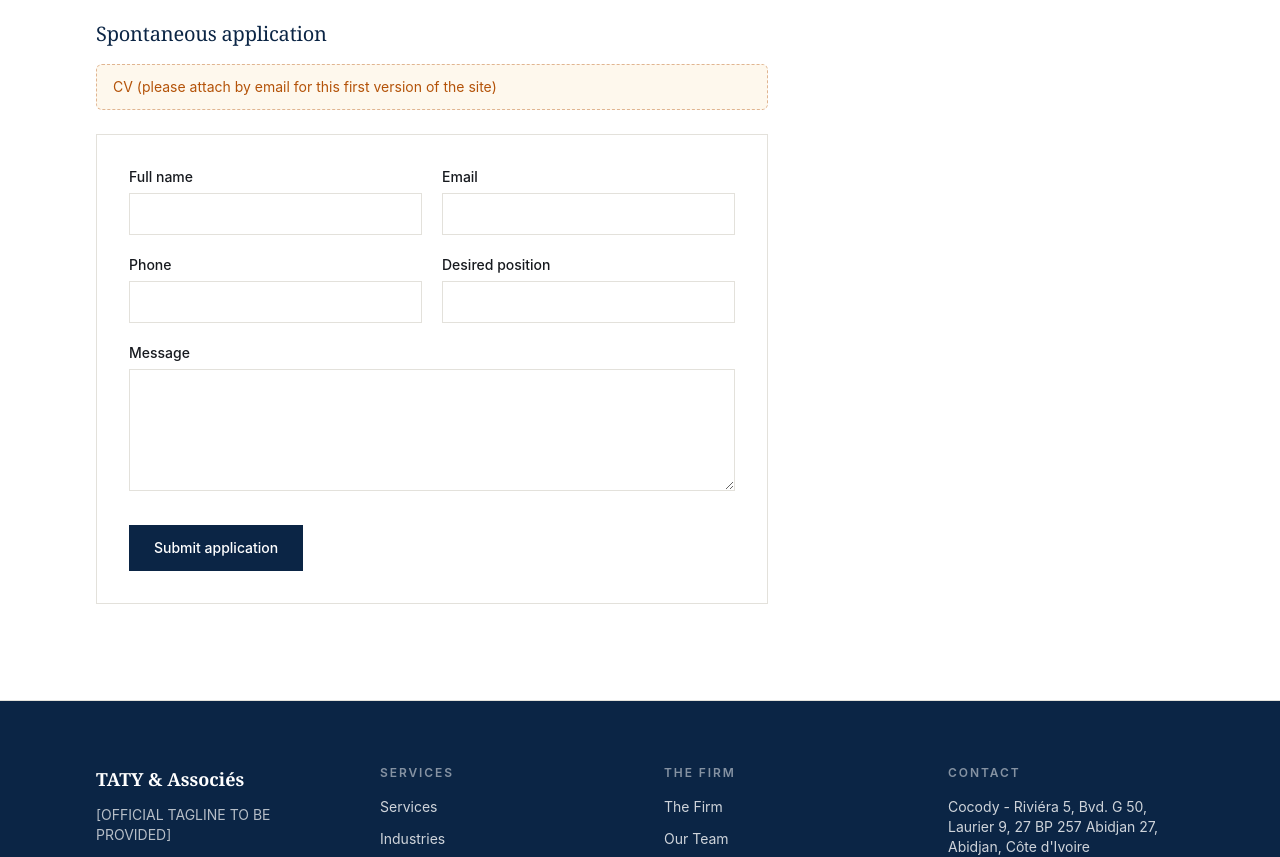
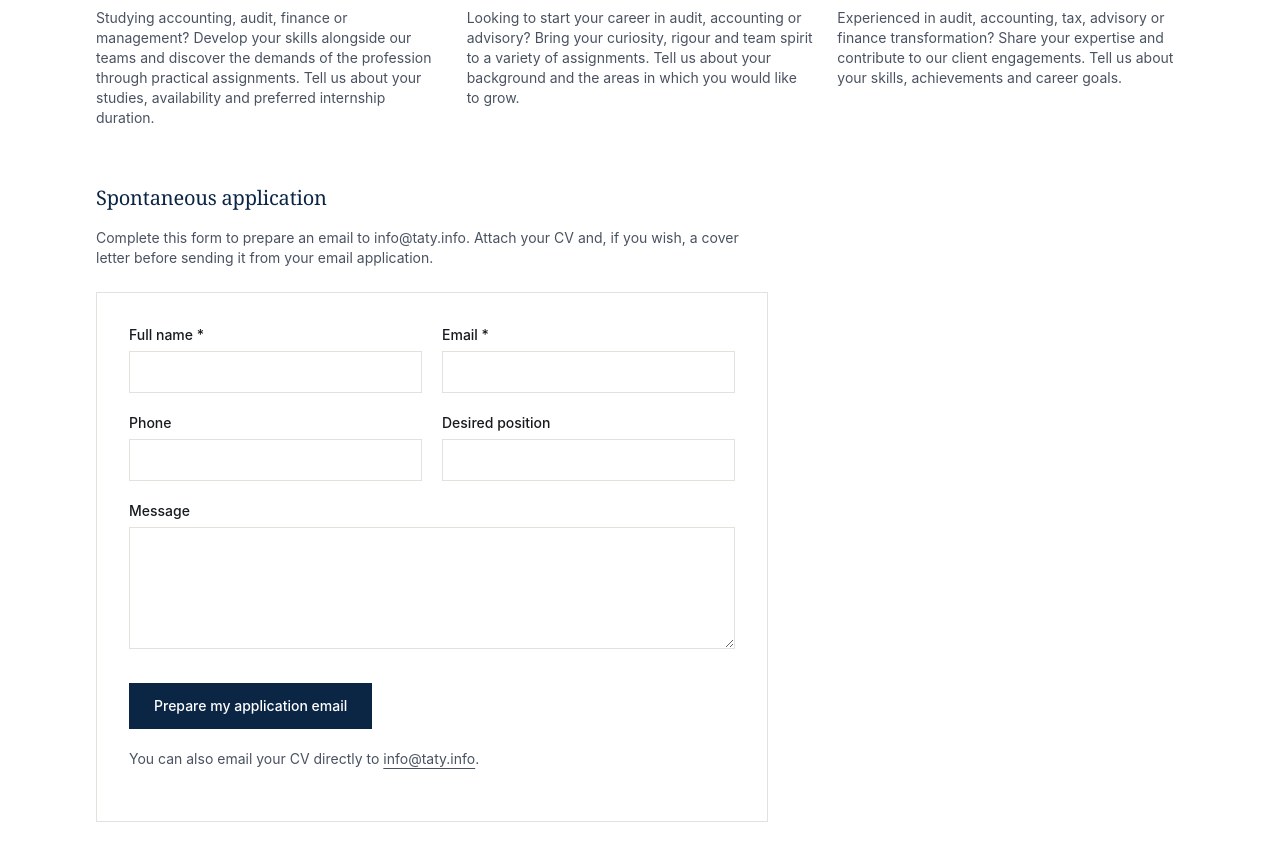
Before and after one commit to kyayoun-sudo/taty-website, a Next.js app: page /en/carrieres in a window 1280 px wide. Shown: the part 463-1320 px from the top of the page. Built offline with nearby package versions, Linux system fonts and the light colour scheme.

Commit message:
Complete bilingual careers page and footer signature

```diff
--- a/app/[locale]/carrieres/page.tsx
+++ b/app/[locale]/carrieres/page.tsx
@@ -3,7 +3,7 @@ import { notFound } from "next/navigation";
 import { isLocale, getDictionary, t, type Locale } from "@/lib/i18n";
 import { careerTracks } from "@/content/careers";
 import { Section, SectionHeading } from "@/components/ui/Section";
-import { PlaceholderNotice } from "@/components/ui/PlaceholderNotice";
+import { CareerApplicationForm } from "@/components/sections/CareerApplicationForm";
 
 export async function generateMetadata({
   params,
@@ -42,55 +42,8 @@ export default async function CareersPage({ params }: { params: Promise<{ locale
 
       <div className="max-w-2xl">
         <h2 className="mb-4 text-xl font-medium text-brand-primary">{dict.careers.applicationTitle}</h2>
-        <div className="mb-6">
-          <PlaceholderNotice>{dict.careers.formCv}</PlaceholderNotice>
-        </div>
-        <form className="flex flex-col gap-5 border border-line bg-paper p-8">
-          <div className="grid gap-5 sm:grid-cols-2">
-            <TextField label={dict.careers.formName} name="name" required />
-            <TextField label={dict.careers.formEmail} name="email" type="email" required />
-            <TextField label={dict.careers.formPhone} name="phone" type="tel" />
-            <TextField label={dict.careers.formPosition} name="position" />
-          </div>
-          <div>
-            <label className="mb-1.5 block text-sm font-medium text-ink">{dict.careers.formMessage}</label>
-            <textarea rows={5} name="message" className="w-full border border-line bg-paper px-4 py-2.5 text-sm outline-none focus:border-brand-accent" />
-          </div>
-          <button
-            type="submit"
-            className="mt-2 inline-flex w-fit items-center justify-center border border-brand-primary bg-brand-primary px-6 py-3 text-sm font-medium text-white hover:bg-brand-primary-dark"
-          >
-            {dict.careers.submit}
-          </button>
-        </form>
+        <CareerApplicationForm dict={dict} locale={locale} />
       </div>
     </Section>
   );
 }
-
-function TextField({
-  label,
-  name,
-  type = "text",
-  required = false,
-}: {
-  label: string;
-  name: string;
-  type?: string;
-  required?: boolean;
-}) {
-  return (
-    <div>
-      <label className="mb-1.5 block text-sm font-medium text-ink" htmlFor={name}>
-        {label}
-      </label>
-      <input
-        id={name}
-        name={name}
-        type={type}
-        required={required}
-        className="w-full border border-line bg-paper px-4 py-2.5 text-sm outline-none focus:border-brand-accent"
-      />
-    </div>
-  );
-}
--- /dev/null
+++ b/components/sections/CareerApplicationForm.tsx
@@ -0,0 +1,72 @@
+"use client";
+
+import { useState, type FormEvent } from "react";
+import type { Dictionary, Locale } from "@/lib/i18n";
+import { siteConfig } from "@/config/site";
+
+export function CareerApplicationForm({ dict, locale }: { dict: Dictionary; locale: Locale }) {
+  const [prepared, setPrepared] = useState(false);
+  const fr = locale === "fr";
+  const email = siteConfig.contact.email;
+
+  function prepareEmail(event: FormEvent<HTMLFormElement>) {
+    event.preventDefault();
+    const data = new FormData(event.currentTarget);
+    const value = (name: string) => String(data.get(name) ?? "").trim();
+    const subject = `${dict.careers.applicationTitle} — ${value("position") || value("name")}`;
+    const body = [
+      `${dict.careers.formName} : ${value("name")}`,
+      `${dict.careers.formEmail} : ${value("email")}`,
+      `${dict.careers.formPhone} : ${value("phone")}`,
+      `${dict.careers.formPosition} : ${value("position")}`,
+      "",
+      value("message"),
+    ].join("\n");
+    window.location.href = `mailto:${email}?subject=${encodeURIComponent(subject)}&body=${encodeURIComponent(body)}`;
+    setPrepared(true);
+  }
+
+  const fields = [
+    { name: "name", label: dict.careers.formName, type: "text", required: true, autoComplete: "name" },
+    { name: "email", label: dict.careers.formEmail, type: "email", required: true, autoComplete: "email" },
+    { name: "phone", label: dict.careers.formPhone, type: "tel", required: false, autoComplete: "tel" },
+    { name: "position", label: dict.careers.formPosition, type: "text", required: false, autoComplete: "off" },
+  ];
+
+  return (
+    <>
+      <p className="mb-6 text-sm text-ink-muted">{dict.careers.formCv}</p>
+      <form onSubmit={prepareEmail} className="flex flex-col gap-5 border border-line bg-paper p-6 sm:p-8">
+        <div className="grid gap-5 sm:grid-cols-2">
+          {fields.map((field) => (
+            <div key={field.name}>
+              <label htmlFor={`career-${field.name}`} className="mb-1.5 block text-sm font-medium text-ink">
+                {field.label}{field.required ? " *" : ""}
+              </label>
+              <input name={field.name} type={field.type} required={field.required} autoComplete={field.autoComplete}
+                id={`career-${field.name}`} maxLength={field.name === "position" ? 160 : 120}
+                className="w-full border border-line bg-paper px-4 py-2.5 text-sm outline-none focus:border-brand-accent" />
+            </div>
+          ))}
+        </div>
+        <div>
+          <label htmlFor="career-message" className="mb-1.5 block text-sm font-medium text-ink">{dict.careers.formMessage}</label>
+          <textarea id="career-message" name="message" rows={5} maxLength={1500}
+            className="w-full border border-line bg-paper px-4 py-2.5 text-sm outline-none focus:border-brand-accent" />
+        </div>
+        <button type="submit" className="mt-2 inline-flex w-fit items-center justify-center border border-brand-primary bg-brand-primary px-6 py-3 text-sm font-medium text-white hover:bg-brand-primary-dark">
+          {dict.careers.submit}
+        </button>
+        <p className="text-sm text-ink-muted">
+          {fr ? "Vous pouvez aussi envoyer directement votre CV à " : "You can also email your CV directly to "}
+          <a href={`mailto:${email}`} className="underline underline-offset-4">{email}</a>.
+        </p>
+        <p role="status" className="text-sm text-ink-muted">
+          {prepared ? (fr
+            ? "Votre candidature n’est pas encore envoyée. Si votre messagerie s’est ouverte, joignez votre CV puis envoyez l’email. Sinon, utilisez l’adresse ci-dessus."
+            : "Your application has not been sent yet. If your email application opened, attach your CV and send the email. Otherwise, use the address above.") : ""}
+        </p>
+      </form>
+    </>
+  );
+}
--- a/config/site.ts
+++ b/config/site.ts
@@ -18,8 +18,8 @@ export const siteConfig = {
   legalName: "TATY & ASSOCIÉS SARL",
   shortName: "T&A",
   tagline: {
-    fr: "[SIGNATURE / TAGLINE OFFICIELLE À FOURNIR]",
-    en: "[OFFICIAL TAGLINE TO BE PROVIDED]",
+    fr: "Sécuriser. Conseiller. Transformer.",
+    en: "Secure. Advise. Transform.",
   },
   foundingYear: 2015 as number | null,
 
--- a/content/careers.ts
+++ b/content/careers.ts
@@ -11,29 +11,29 @@ export interface CareerTrack {
 export const careerTracks: CareerTrack[] = [
   {
     id: "internships",
-    status: "draft",
+    status: "confirmed",
     title: { fr: "Stages", en: "Internships" },
     description: {
-      fr: "[INFORMATIONS SUR LES STAGES À FOURNIR PAR TATY & ASSOCIÉS]",
-      en: "[INTERNSHIP INFORMATION TO BE PROVIDED BY TATY & ASSOCIÉS]",
+      fr: "Vous préparez un diplôme en comptabilité, audit, finance ou gestion ? Développez vos compétences au contact de nos équipes et découvrez les exigences du métier à travers des missions concrètes. Adressez-nous votre candidature en précisant votre formation, vos dates et la durée souhaitée du stage.",
+      en: "Studying accounting, audit, finance or management? Develop your skills alongside our teams and discover the demands of the profession through practical assignments. Tell us about your studies, availability and preferred internship duration.",
     },
   },
   {
     id: "graduate",
-    status: "draft",
+    status: "confirmed",
     title: { fr: "Jeunes diplômés", en: "Graduate opportunities" },
     description: {
-      fr: "[INFORMATIONS SUR LE RECRUTEMENT DE JEUNES DIPLÔMÉS À FOURNIR]",
-      en: "[GRADUATE RECRUITMENT INFORMATION TO BE PROVIDED]",
+      fr: "Vous souhaitez débuter votre carrière en audit, expertise comptable ou conseil ? Mettez votre curiosité, votre rigueur et votre esprit d’équipe au service de missions variées. Présentez-nous votre parcours et les domaines dans lesquels vous souhaitez évoluer.",
+      en: "Looking to start your career in audit, accounting or advisory? Bring your curiosity, rigour and team spirit to a variety of assignments. Tell us about your background and the areas in which you would like to grow.",
     },
   },
   {
     id: "experienced",
-    status: "draft",
+    status: "confirmed",
     title: { fr: "Professionnels expérimentés", en: "Experienced professionals" },
     description: {
-      fr: "[INFORMATIONS SUR LE RECRUTEMENT DE PROFILS EXPÉRIMENTÉS À FOURNIR]",
-      en: "[EXPERIENCED-HIRE RECRUITMENT INFORMATION TO BE PROVIDED]",
+      fr: "Vous disposez d’une expérience en audit, comptabilité, fiscalité, conseil ou transformation finance ? Partagez votre expertise et contribuez à l’accompagnement de nos clients. Présentez vos compétences, vos réalisations et votre projet professionnel.",
+      en: "Experienced in audit, accounting, tax, advisory or finance transformation? Share your expertise and contribute to our client engagements. Tell us about your skills, achievements and career goals.",
     },
   },
 ];
--- a/dictionaries/en.json
+++ b/dictionaries/en.json
@@ -107,7 +107,7 @@
   "careers": {
     "title": "Careers",
     "eyebrow": "Join TATY & Associés",
-    "intro": "[HR INTRODUCTION TEXT TO BE PROVIDED BY TATY & ASSOCIÉS]",
+    "intro": "Join a firm where rigour, integrity and teamwork give purpose to every engagement. Whether you are a student, a recent graduate or an experienced professional, tell us about your background and career goals. Unsolicited applications are reviewed according to the firm’s needs.",
     "internships": "Internships",
     "graduate": "Graduate opportunities",
     "experienced": "Experienced professionals",
@@ -117,8 +117,8 @@
     "formPhone": "Phone",
     "formPosition": "Desired position",
     "formMessage": "Message",
-    "formCv": "CV (please attach by email for this first version of the site)",
-    "submit": "Submit application"
+    "formCv": "Complete this form to prepare an email to info@taty.info. Attach your CV and, if you wish, a cover letter before sending it from your email application.",
+    "submit": "Prepare my application email"
   },
   "contact": {
     "title": "Contact",
--- a/dictionaries/fr.json
+++ b/dictionaries/fr.json
@@ -107,7 +107,7 @@
   "careers": {
     "title": "Carrières",
     "eyebrow": "Rejoindre TATY & Associés",
-    "intro": "[TEXTE DE PRÉSENTATION RH À FOURNIR PAR TATY & ASSOCIÉS]",
+    "intro": "Rejoignez un cabinet où la rigueur, l’intégrité et l’esprit d’équipe donnent du sens à chaque mission. Que vous soyez étudiant, jeune diplômé ou professionnel expérimenté, faites-nous découvrir votre parcours et votre projet. Les candidatures spontanées sont examinées selon les besoins du cabinet.",
     "internships": "Stages",
     "graduate": "Jeunes diplômés",
     "experienced": "Professionnels expérimentés",
@@ -117,8 +117,8 @@
     "formPhone": "Téléphone",
     "formPosition": "Poste souhaité",
     "formMessage": "Message",
-    "formCv": "CV (à joindre par email pour cette première version du site)",
-    "submit": "Envoyer ma candidature"
+    "formCv": "Complétez ce formulaire pour préparer un email à info@taty.info. Joignez votre CV et, si vous le souhaitez, une lettre de motivation avant de l’envoyer depuis votre messagerie.",
+    "submit": "Préparer ma candidature par email"
   },
   "contact": {
     "title": "Contact",
```
